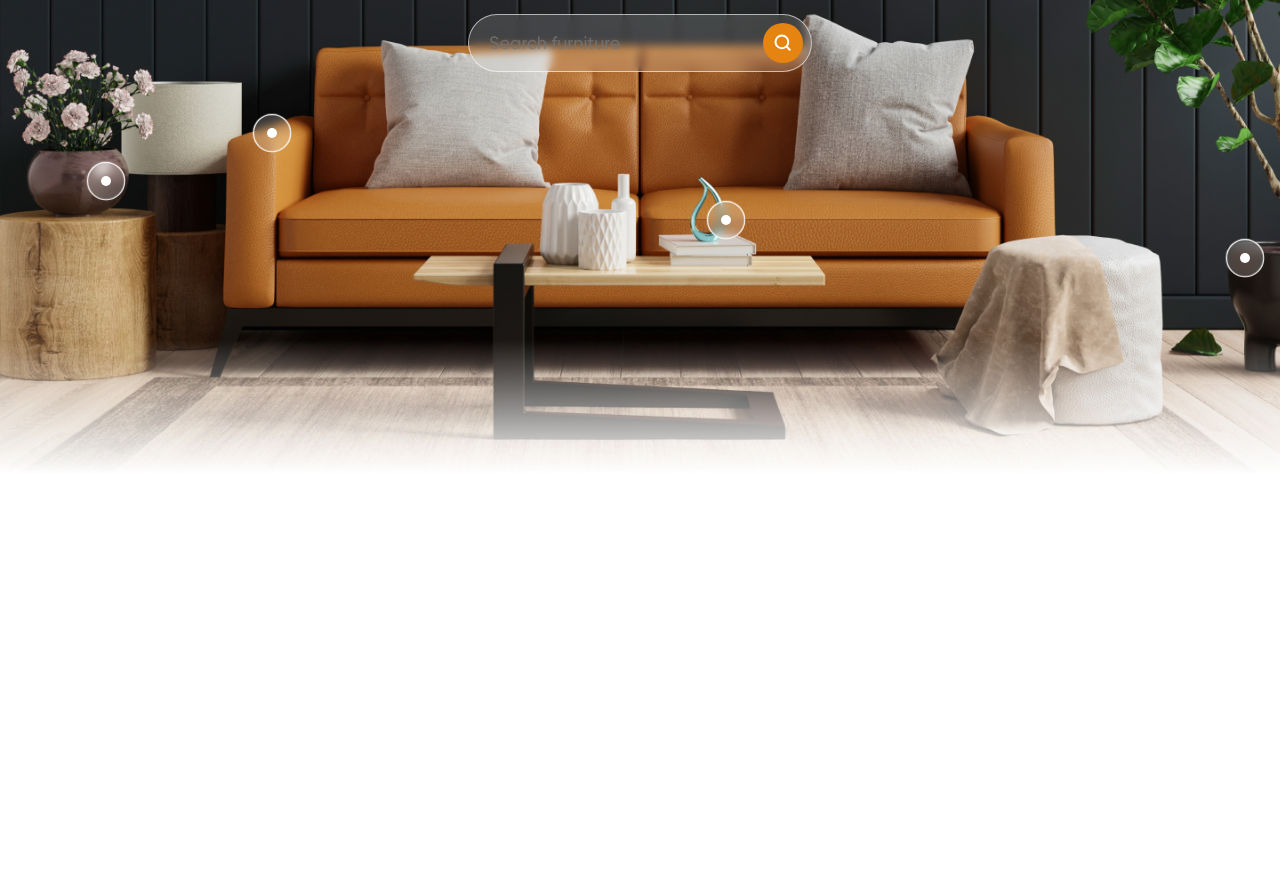
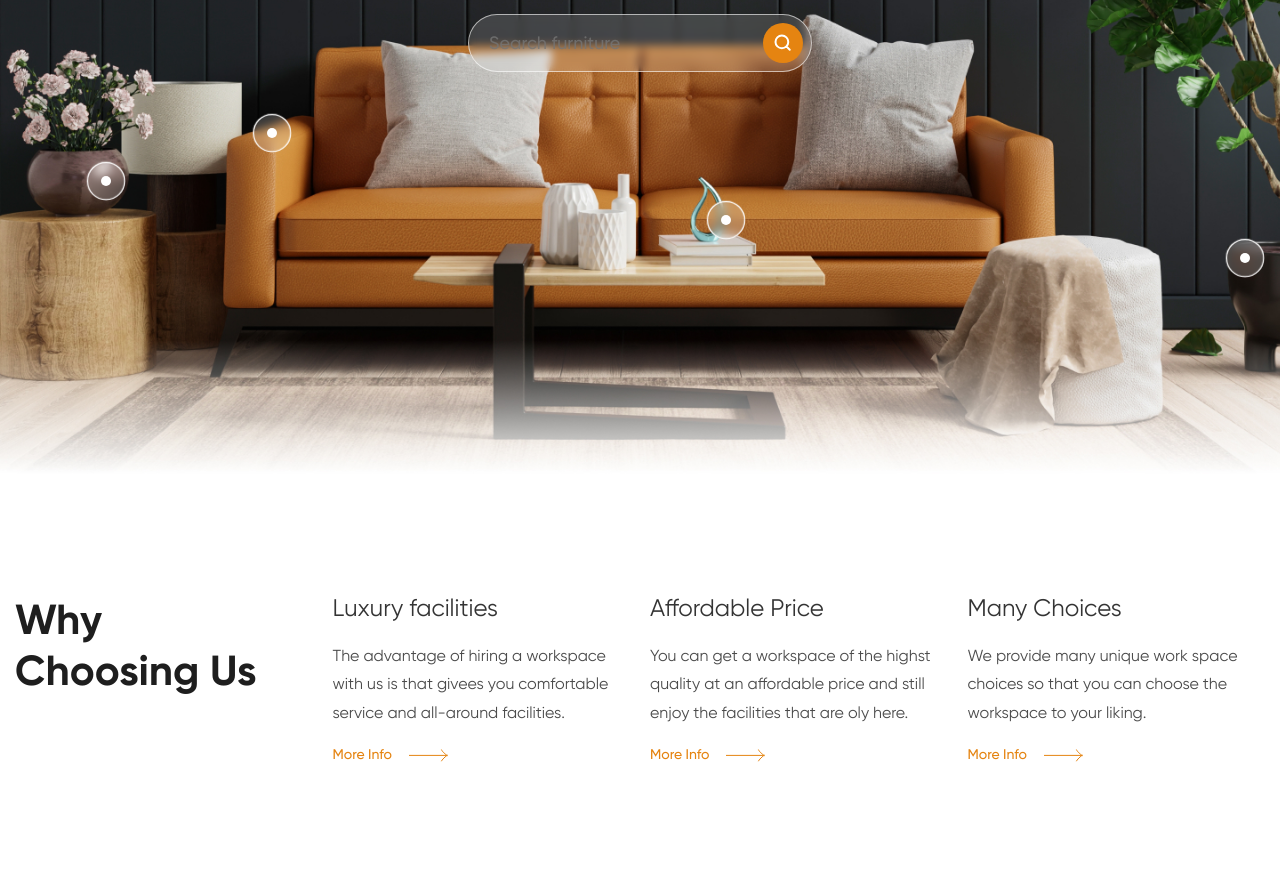
Before and after one commit to Alexana7/Furniture-store, a plain HTML site: page index.html in a window 1280 px wide. Shown: the part 490-1381 px from the top of the page. Before the commit the page ends 964 px from the top, so only its background shows below. Drawn offline with Linux system fonts and the light colour scheme.

Commit message:
add benefits section

```diff
--- a/index.html
+++ b/index.html
@@ -115,6 +115,30 @@
       </div>
     </div>
   </header>
+  <section class="benefits">
+    <div class="container">
+      <div class="benefits__grid">
+        <h2 class="benefits__title">Why Choosing Us</h2>
+        <div class="benefit">
+          <h3 class="benefit__title">Luxury facilities</h3>
+          <p class="benefit__desc">The advantage of hiring a workspace with us is that givees you comfortable service and all-around facilities.</p>
+          <a href="#!" class="benefit__link">More Info</a>
+        </div>
+        <div class="benefit">
+          <h3 class="benefit__title">Affordable Price</h3>
+          <p class="benefit__desc">You can get a workspace of the highst quality at an affordable price and still enjoy the facilities that are oly here.</p>
+          <a href="#!" class="benefit__link">More Info</a>
+        </div>
+        <div class="benefit">
+          <h3 class="benefit__title">Many Choices</h3>
+          <p class="benefit__desc">We provide many unique work space choices so that you can choose the workspace to your liking.</p>
+          <a href="#!" class="benefit__link">More Info</a>
+        </div>
+      </div>
+
+
+    </div>
+  </section>
   <script src="./js/mian.js"></script>
 </body>
 </html>
--- a/scss/base/_base.scss
+++ b/scss/base/_base.scss
@@ -4,6 +4,10 @@ html, body {
   font-family: var(--font-main);
   color: var(--text-color);
 
+}
+
+body {
+  padding-bottom: 50vh;
 }
 
 .container {
--- /dev/null
+++ b/scss/blocks/_benefits.scss
@@ -0,0 +1,42 @@
+.benefits {
+  padding: 120px 0;
+
+  &__grid {
+    display: grid;
+  grid-template-columns: repeat(4, 1fr);
+  gap: 20px;
+  }
+
+  &__title {
+  max-width: 260px;
+  font-size: 42px;
+  font-weight: 700;
+  text-transform: capitalize;
+  }
+}
+
+.benefit__title {
+  margin-bottom: 20px;
+  font-size: 24px;
+  opacity: 0.9;
+}
+.benefit__desc {
+  margin-bottom: 14px;
+  font-size: 16px;
+  line-height: 1.8;
+  opacity: 0.8;
+}
+.benefit__link {
+  display: inline-flex;
+  gap: 13px;
+  align-items: center;
+  color: var(--accent);
+  font-size: 14px;
+  font-weight: 500;
+  line-height: 1.85;
+
+  &::after {
+    content: url('./../img/icons/arrow-right.svg');
+    height: 24px;
+  }
+}
--- a/scss/main.scss
+++ b/scss/main.scss
@@ -12,4 +12,5 @@
 @import './blocks/nav';
 @import './blocks/nav-list';
 @import './blocks/cart';
-@import './blocks/_search-form';
+@import './blocks/search-form';
+@import './blocks/benefits';
```
Also changed, not shown: css/main.css, 1 other file.
